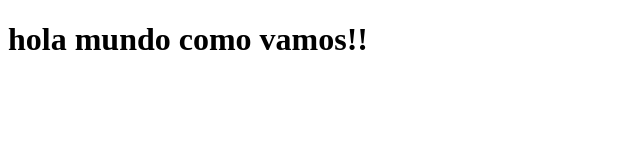
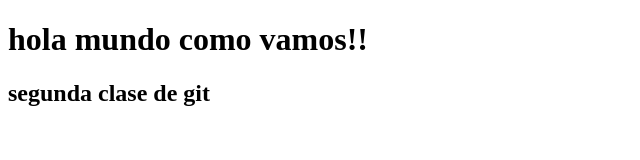
Before and after one commit to walteralbarracin/ejemplos, a plain HTML site: page index.html in a window 1280 px wide. Shown: the whole page, without its empty margins (0-640 px from the left). Drawn offline with Linux system fonts and the light colour scheme.

Commit message:
h2 de la segunda clase

```diff
--- a/index.html
+++ b/index.html
@@ -7,5 +7,7 @@
 </head>
 <body>
     <h1>hola mundo como vamos!!</h1>
+
+    <h2> segunda clase de git</h2>
 </body>
 </html>
```
